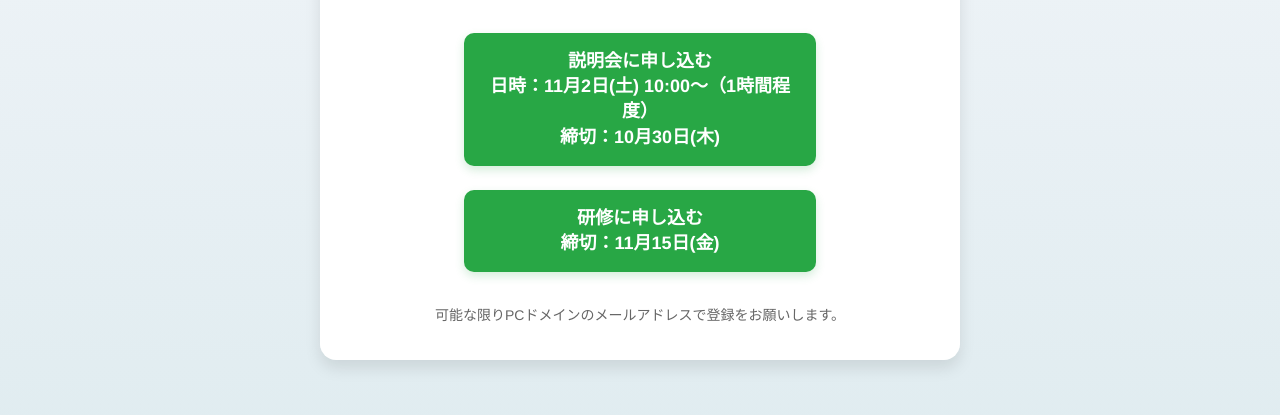
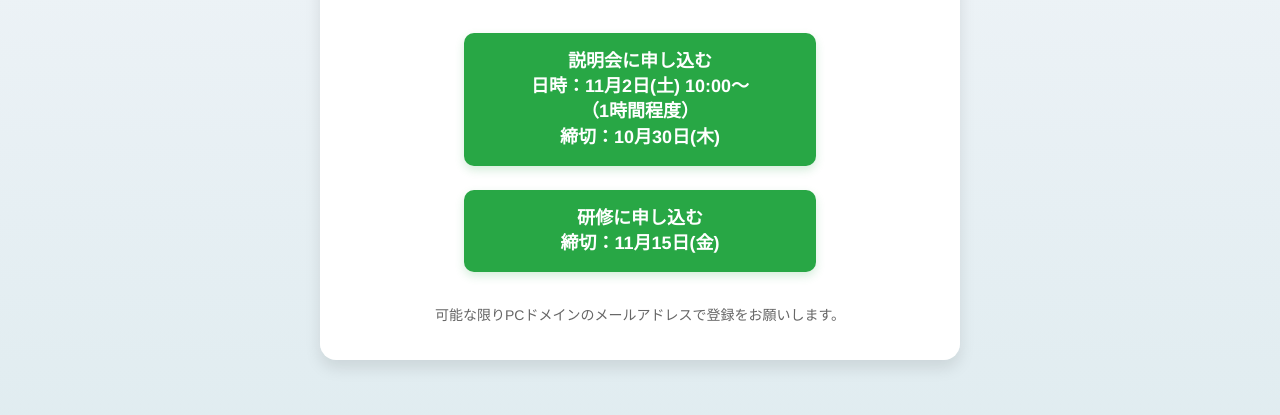
Before and after one commit to form-isa/greenforms, a plain HTML site: page index.html in a window 1280 px wide. Shown: the part 161-576 px from the top of the page. Drawn offline with Linux system fonts and the light colour scheme.

Commit message:
Update index.html

```diff
--- a/index.html
+++ b/index.html
@@ -12,7 +12,6 @@
       padding: 0;
       text-align: center;
     }
-
     .container {
       max-width: 600px;
       margin: 80px auto;
@@ -21,14 +20,12 @@
       border-radius: 16px;
       box-shadow:0 8px 16px rgba(0, 0, 0, 0.1);
     }
-
     h1 {
       color: #333;
       margin-bottom: 24px;
       font-size: 28px;
       line-height: 1.4;
     }
-
     .button {
       display: inline-block;
       width: 90%;
@@ -46,28 +43,23 @@
       white-space: normal;
       line-height: 1.4;
     }
-
     .button:hover {
       background-color: #1e7e34;
     }
-
     .note {
       margin-top: 20px;
       font-size: 14px;
       color: #666;
       line-height: 1.6;
     }
-
     @media (max-width: 500px) {
       h1 {
         font-size: 22px;
       }
-
       h1::after {
         content: "\A";
         white-space: pre;
       }
-
       .note::after {
         content: "\A";
         white-space: pre;
@@ -78,18 +70,16 @@
 <body>
   <div class="container">
     <h1>第２回マルタ研修</h1>
-
     <!-- GoogleフォームのURLに変更してください -->
     <a class="button" href="https://docs.google.com/forms/d/e/FORM_ID_1/viewform" target="_blank">
       説明会に申し込む<br>
-      日時：11月2日(土)&nbsp;10:00～（1時間程度）<br>
+      日時：11月2日(土)&nbsp;10:00～<br>（1時間程度）<br>
       締切：10月30日(木)
     </a>
     <a class="button" href="https://docs.google.com/forms/d/e/FORM_ID_2/viewform" target="_blank">
       研修に申し込む<br>
       締切：11月15日(金)
     </a>
-
     <p class="note">
       可能な限りPCドメインのメールアドレスで登録をお願いします。
     </p>
```
